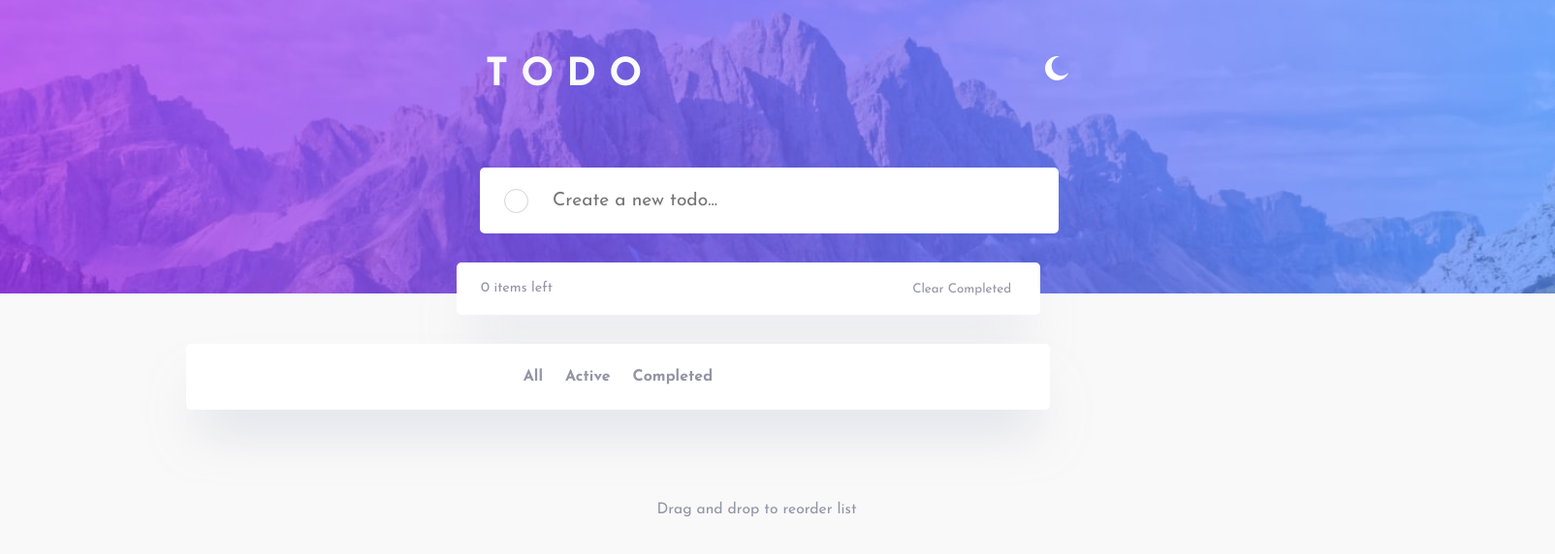
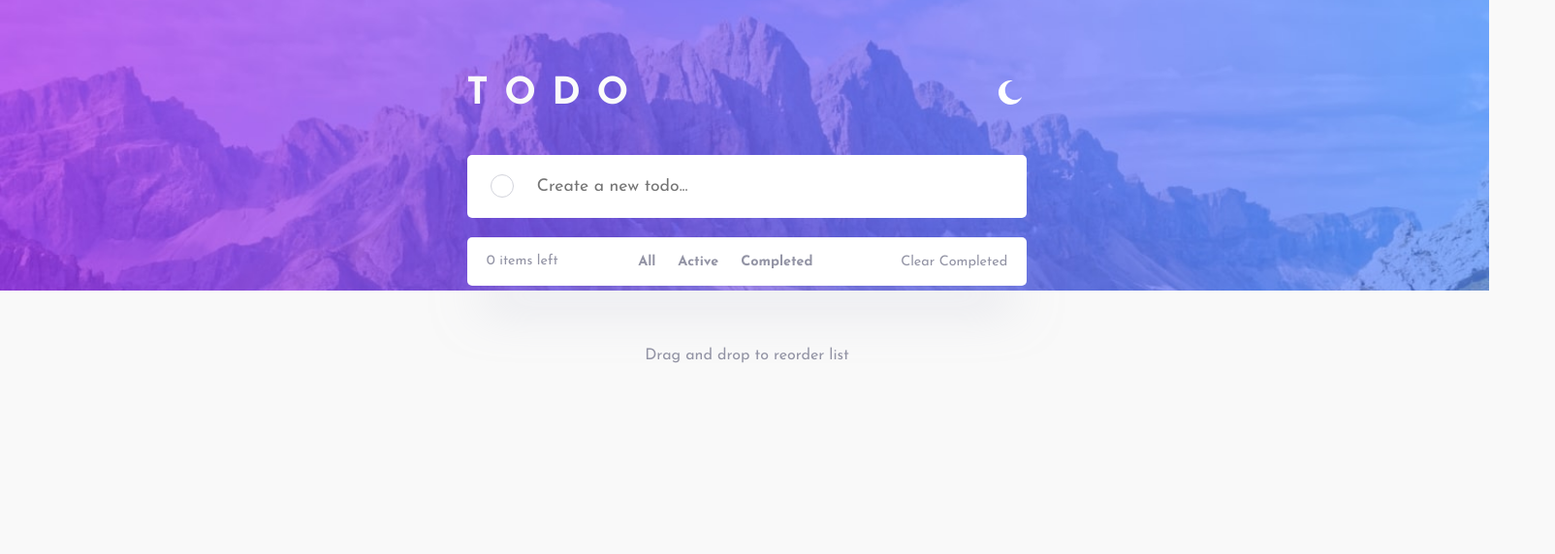
Before and after one commit to pbatista01/todo-app, a React (Vite) app: page / in a window 1536 px wide. Shown: the top 572 px of the page at 97% size, 1604 px wide, since content can reach past the window. Built offline with nearby package versions, Linux system fonts and the light colour scheme.

Commit message:
Last changes to desktop version

```diff
--- a/src/TodoList.jsx
+++ b/src/TodoList.jsx
@@ -10,7 +10,8 @@ function TodoList({todos, clearCompleted, toggleTodo, removeTodo, filteredTodos,
 
 
     return(
-        <section className="todos">
+        <section className="todos-wrapper">
+        <div className="todos-container">
         <ul className={`todo-list ${darkTheme ? 'dark' : 'light'}`}>
             {filteredTodos.map(todo =>(
                 <li className={`todo-item ${darkTheme ? 'dark' : 'light'} ${todo.completed ? 'completed' : ''} `} key={todo.id} onClick={()=> toggleTodo(todo.id)}><span className="check-icon"><img src={iconCheck} /></span>{todo.text}<img src={deleteIcon} onClick={() => removeTodo(todo.id)} alt="delete icon" className="delete-icon"/></li>
@@ -25,6 +26,7 @@ function TodoList({todos, clearCompleted, toggleTodo, removeTodo, filteredTodos,
             </ul>
         </div>
         <p className="drag-text">Drag and drop to reorder list</p>
+        </div>
         </section>
     );
 }
--- a/src/header.css
+++ b/src/header.css
@@ -2,14 +2,14 @@
     background-position: center;
     background-size: cover;
     background-repeat: no-repeat;
-    width:100.5%;
-    height:175px;
-    padding:58px 30px 0;
+    height:152px;
+    padding:48px 25px 0;
 }
 
 .header-content{
     display:flex;
     justify-content: space-between;
+    width:100%;
 }
 
 .header.light{
@@ -23,19 +23,21 @@
 
 
 .header-text{
-    font-size:2rem;
+    flex-basis:50%;
+    font-size:1.7rem;
     color:var(--ligththeme-very-light-gray);
 }
 
 .header-icon{
-    width:23px;
-    height:23px;
+    width:20px;
+    height:20px;
     cursor:pointer;
 }
 
+
 @media (min-width:768px) {
     .header{
-        height:200px
+        height:175px
     }
 
     .header-content{
@@ -53,22 +55,27 @@
 
 }
 
-@media(min-width:1024px){
+
+@media(min-width:1440px){
+
     .header{
-        height:245px;
+        height:252px;
     }
-
     .header-content{
-        width:39%;
-        padding:0;
+        width:38.6%;
     }
 
     .header-text{
-        font-size:2.5rem;
+        font-size:2.4rem;
+        letter-spacing: 2px;
+        margin-top:30px;
     }
 
     .header-icon{
         width:25px;
         height:25px;
+        margin-top:35px;
     }
+
+
 }
--- a/src/todoInput.css
+++ b/src/todoInput.css
@@ -1,69 +1,22 @@
 .todoInput-wrapper {
     display: flex;
     justify-content: center;
-    margin-top: -105px;
+    margin-top: -92px;
   }
 
-.todoInput-container {
-    flex-basis:85.5%;
-}
-
-.check-icon-input{
-    display:block;
-    width:20px;
-    height:20px;
-    border-radius:100%;
-    text-align: center;
-    line-height:21px;
-    color:white;
-    background-color:transparent;
-    border:1.5px solid var(--lighttheme-light-grayish-blue);
-    position:relative;
-    top:-40px;
-    left:24px;
-}
-
-.check-icon{
-    display:block;
-    width:20px;
-    height:20px;
-    border-radius:100%;
-    text-align: center;
-    line-height:21px;
-    color:white;
-    position:absolute;
-    top:16px;
-    left:24px;
-    background-color:transparent;
-    border:1.5px solid var(--lighttheme-light-grayish-blue);
-}
-
-.todo-item.completed .check-icon{
-    background:var(--check-background);
-    width:22px;
-    height:22px;
-    border:none;
-}
-
-.check-icon img{
-    display:none;
-}
-
-.todo-item.completed .check-icon img{
-    display:inline-block;
-    width:12px;
-    margin-top:6px;
-
+.todoInput-container{
+    flex-basis:87%;
 }
 
 .todo-input{
     width:100%;
-    height:55px;
+    height:48px;
     border:none;
     border-radius:5px;
-    font-size:0.85rem;
-    padding-left:60px;
+    font-size:0.73rem;
+    padding-left:52px;
     font-family: "Josefin Sans", sans-serif;
+    box-sizing: border-box;
 }
 
 .todo-input.light{
@@ -80,51 +33,99 @@
     border:none;
 }
 
-@media(min-width:425px){
-    .todoInput-container {
-        flex-basis:86.5%;
+
+.check-icon-input{
+    display:block;
+    width:18px;
+    height:18px;
+    border-radius:100%;
+    text-align: center;
+    line-height:21px;
+    color:white;
+    background-color:transparent;
+    border:1.5px solid var(--lighttheme-light-grayish-blue);
+    position:relative;
+    top:-35px;
+    left:20px;
+}
+
+.check-icon{
+    display:block;
+    width:18px;
+    height:18px;
+    border-radius:100%;
+    text-align: center;
+    line-height:21px;
+    color:white;
+    position:absolute;
+    top:16px;
+    left:20px;
+    background-color:transparent;
+    border:1.5px solid var(--lighttheme-light-grayish-blue);
+}
+
+.todo-item.completed .check-icon{
+    background:var(--check-background);
+    width:20px;
+    height:20px;
+    border:none;
+}
+
+.check-icon img{
+    display:none;
+}
+
+.todo-item.completed .check-icon img{
+    display:inline-block;
+    width:10px;
+    margin-top:6px;
+}
+
+
+@media(min-width:768px){
+    .todoInput-wrapper{
+        margin-top:-110px;
+    }
+
+    .todoInput-container{
+        flex-basis:55%;
     }
 }
 
-@media(min-width:768px){
-    .todoInput-wrapper{
-        margin-top:-130px;
+@media(min-width:1440px){
+    .todoInput-container{
+        flex-basis:37.6%;
+        margin-left:5px;
+        margin-top:-30px;
     }
 
-    .todoInput-container{
-        flex-basis:50%;
-    }
-}
-
-@media(min-width:1024px){
     .todo-input{
-        width:68%;
-        margin-left:111px;
-        height:68px;
-        font-size:1.2rem;
-        padding-left:75px;
+        height:65px;
+        font-size:1.1rem;
+        padding-left:72px;
     }
 
     .check-icon-input{
-        width:23px;
-        height:23px;
-        left:136px;
-        top:-46px;
+        width:22px;
+        height:22px;
+        top:-45px;
+        left:24px;
     }
 
     .check-icon{
-        width:23px;
-        height:23px;
-        line-height:25px;
-        margin-top:6px;
+        width:22px;
+        height:22px;
+        left:24px;
     }
 
     .todo-item.completed .check-icon{
-        width:25px;
-        height:25px;
+        width:24px;
+        height:24px;
     }
 
     .todo-item.completed .check-icon img{
-        width:px;
+        width:11px;
+        margin-top:8px;
     }
+
 }
--- a/src/todoList.css
+++ b/src/todoList.css
@@ -1,16 +1,17 @@
-.todos{
-    padding-bottom:70px;
+.todos-wrapper{
     display:flex;
-    flex-flow:column wrap;
+    justify-content: center;
 }
 
-.todo-list{
-    width:100.5%;
-    position:relative;
-    top:-4px;
-    border-radius:5px;
-    margin-left:30px;
+.todos-container{
+    flex-basis:87%;
+}
 
+.todo-list {
+    width: 100%;
+    position: relative;
+    top: -4px;
+    border-radius: 5px;
 }
 
 .todo-list.light{
@@ -23,11 +24,10 @@
 }
 
 .filter-list{
-    width:92.3%;
-    height:55px;
+    width:100%;
+    height:47px;
     border-radius:5px;
-    margin-left:31px;
-    margin-top:35px;
+    margin-top:13px;
     display:flex;
     gap:23px;
     align-items: center;
@@ -47,7 +47,7 @@
 }
 
 .filter-item{
-    font-size:1rem;
+    font-size:0.8rem;
     font-weight:700;
     cursor:pointer;
 }
@@ -69,11 +69,11 @@
 }
 
 .todo-item{
-    height:60px;
+    height:52px;
     border:none;
-    padding-left:60px;
-    line-height: 60px;
-    font-size:0.9rem;
+    padding-left:52px;
+    line-height: 56px;
+    font-size:0.73rem;
     position:relative;
     cursor:pointer;
 }
@@ -97,7 +97,7 @@
     display:flex;
     justify-content: space-between;
     padding-left:20px;
-    padding-right:25px;
+    padding-right:20px;
     color:var(--lighttheme-dark-grayish-blue);
     font-weight:400;
     cursor:default;
@@ -113,6 +113,7 @@
     font-weight:400;
     cursor:pointer;
     color:var(--lighttheme-dark-grayish-blue);
+    font-size:0.73rem;
 }
 
 .clear-btn:hover{
@@ -122,9 +123,9 @@
 .delete-icon{
     display:none;
     position:absolute;
-    top:22px;
-    right:25px;
-    width:15px;
+    top:20px;
+    right:18px;
+    width:13px;
     cursor:pointer;
 }
 
@@ -134,53 +135,70 @@
 
 .drag-text{
     text-align: center;
-    margin-left:25px;
-    margin-top:95px;
-    font-size:0.98rem;
+    margin-left:0px;
+    margin-top:43px;
+    font-size:0.85rem;
     color:var(--lighttheme-dark-grayish-blue);
 }
 
-@media(min-width:425px){
-    .filter-list{
-        width:93%;
+
+@media(min-width:768px){
+    .todos-container{
+        flex-basis:55%;
     }
 }
 
-@media(min-width:768px){
-    .todo-list{
-        width:58%;
-        top:5px;
-        margin-left:192px;
+
+@media (min-width:1440px){
+    .todos-container{
+        flex-basis:37.6%;
+        margin-left:5px;
+    }
+
+    .todo-item{
+        height:65px;
+        font-size:1.1rem;
+        padding-left:72px;
+        line-height: 60px;
+    }
+
+    .todo-item:last-child{
+        height:50px;
+        line-height: 50px;
+        font-size:0.9rem;
+    }
+
+    .delete-icon{
+        top:25px;
+        right:18px;
+        width:18px;
+    }
+
+    .clear-btn{
+        font-size:0.9rem;
+    }
+
+    .drag-text{
+        font-size:1rem;
+        margin-top:0px;
     }
 
     .filter-list{
-        width:58%;
-        margin-left:192px;
+        width:30%;
+        top:-65px;
+        left:180px;
+        background: transparent;
+        border:none;
+        box-shadow: none;
+    }
+
+    .filter-list.light{
+        box-shadow:none;
+    }
+
+    .filter-item{
+        font-size:0.9rem;
+        font-weight:700;
+        cursor:pointer;
     }
 }
-
-@media(min-width:1024px){
-    .todo-item{
-        font-size:1.2rem;
-        height:68px;
-        padding-left:75px;
-        line-height:68px;
-    }
-
-    .todo-item:last-child{
-        height:54px;
-        font-size:0.9rem;
-        line-height:54px;
-        padding-left:25px;
-        padding-right:30px;
-    }
-
-    .filter-list{
-        height:68px;
-    }
-
-    .todo-list{
-        width:39.2%;
-        margin-left:471px;
-    }
-}
```
Also changed, not shown: src/index.css (line endings or trailing spaces).
